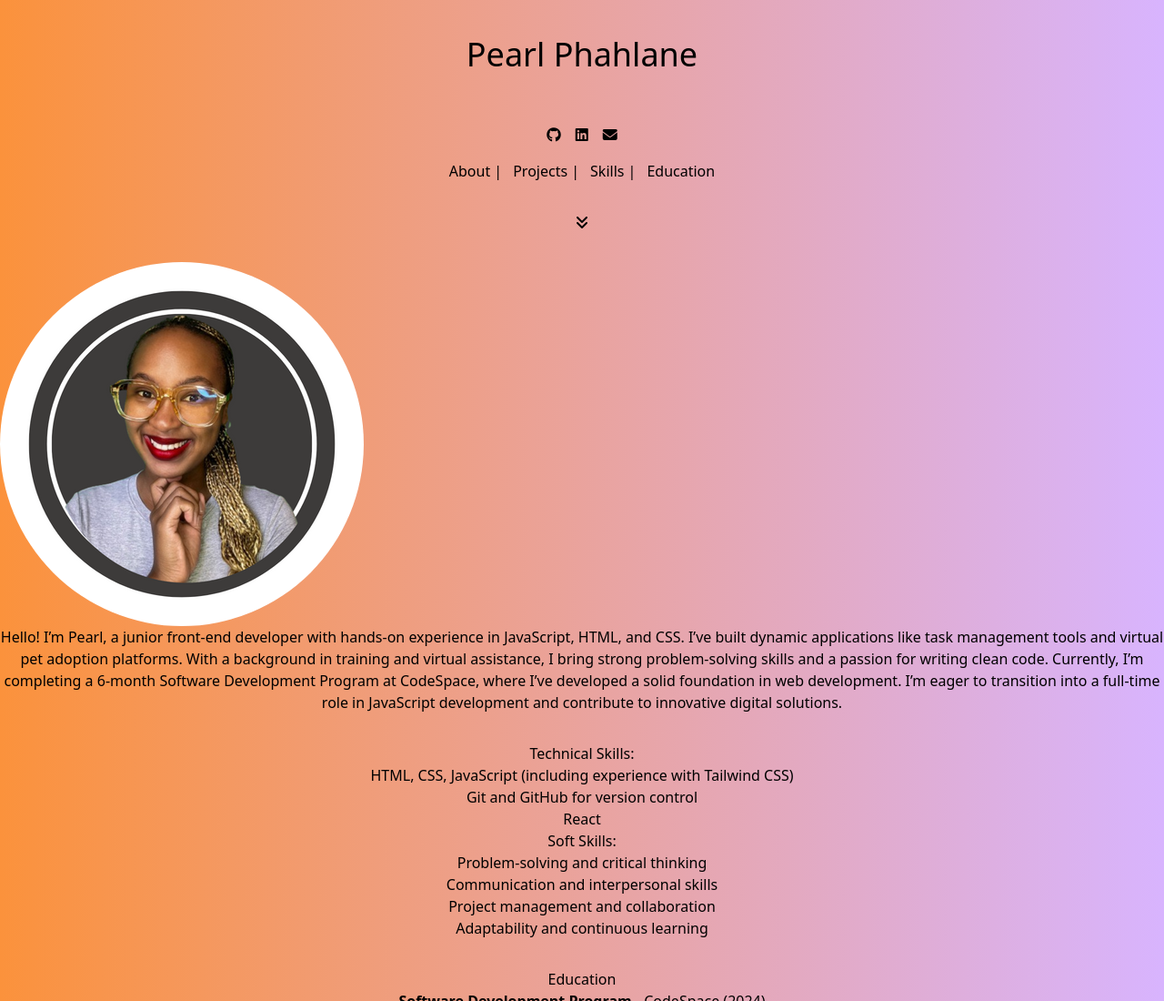
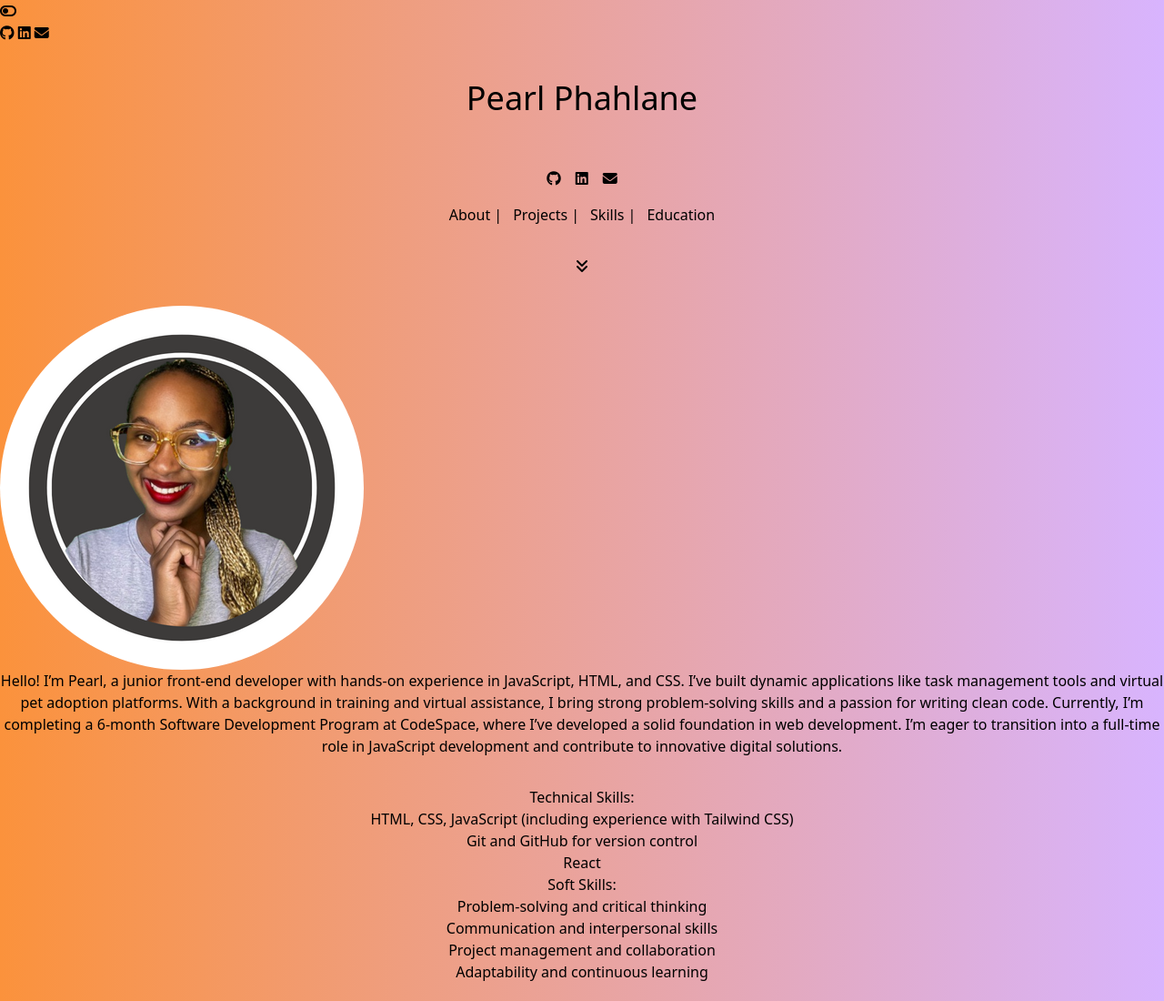
Before and after one commit to PearlPhahlane/Pearl_QAtester_Dev_Portfolio, a website: page disk/index.html in a window 1280 px wide. Shown: the top 1100 px of the page at 91% size. Drawn offline with nearby package versions, Linux system fonts and the light colour scheme.

Commit message:
add theme toggle button, edit contact by adding links and ensure links onpens on a new tab' did not match any file(s) known to git

```diff
--- a/disk/index.html
+++ b/disk/index.html
@@ -21,7 +21,20 @@
 </head>
 <body class="bg-gradient-to-r from-orange-400 to to-green-300 via-purple-300 bg-[length:200%_150%] animate-gradient"></body>
 <div id="container">
+    <!--Theme Toggle button -->
+    <nav>
+        <button id="theme-toggle">
+            <i class="fa-solid fa-toggle-off"></i>
+        </button>
+    </nav>
 
+    <!-- Contact-->
+
+    <div id="contact-links" class="">
+        <a href="https://github.com/PearlPhahlane" target="_blank"><i class="fa-brands fa-github"></i></a>
+        <a href="https://www.linkedin.com/in/pearl-motaung-9aa607104/" target="_blank"><i class="fa-brands fa-linkedin"></i></a>
+        <a href="mailto:pearlulumotaung@gmail.com" target="_blank"><i class="fa-solid fa-envelope"></i></a>
+    </div>
 
     <!-- Name -->
     <div class="flex items-center justify-center py-10">
```
